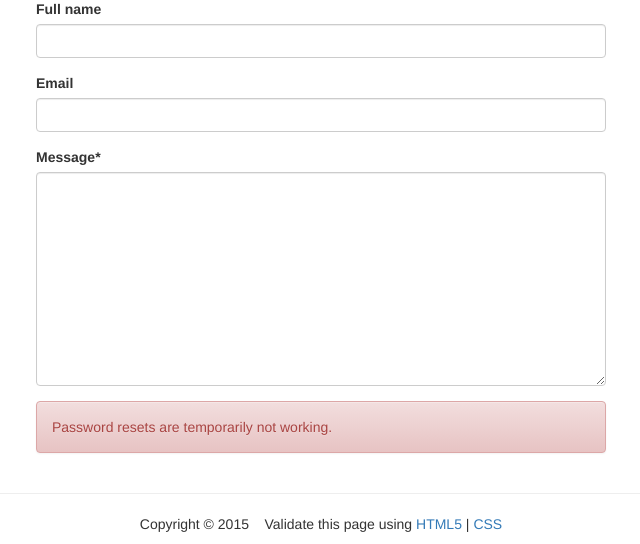
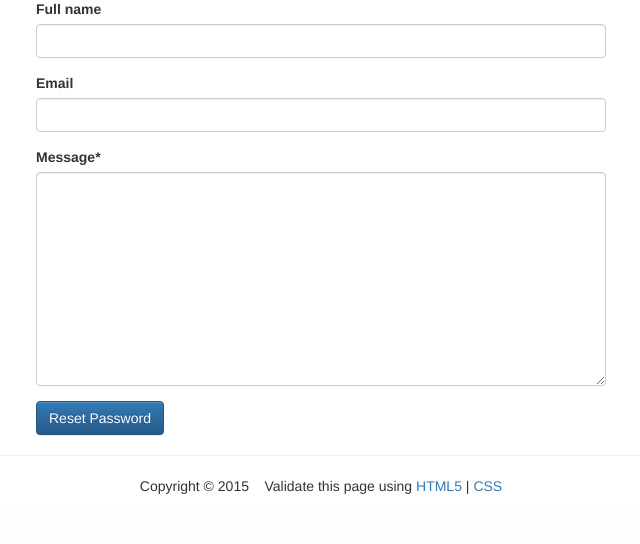
Before and after one commit to BKasin/club-websystem, a Django app: template src/templates/registration/password_reset_form.html in a window 1280 px wide. Shown: the part 381-925 px from the top of the page, without its empty margins (319-959 px from the left). After the commit the page ends 875 px from the top, so only its background shows below. Run offline with Django 3.2, Linux system fonts and the light colour scheme; the template is opened without the code that fills it: values that come from a table or form of the project are taken from there, others are empty; parts of the project's set-up code (start-up, migrations or seed data) failed here and were passed over; some libraries are stand-ins or nearby versions.

Commit message:
Fixed #19. Password resets fixed by pull request #24

```diff
--- a/src/templates/registration/password_reset_form.html
+++ b/src/templates/registration/password_reset_form.html
@@ -8,7 +8,6 @@
 <form method="post" action=".">
   {% csrf_token %}
   {{ form|crispy }}
-  <!--<input class='btn btn-primary' type="submit" value="Reset Password" />-->
-  <div class="alert alert-danger">Password resets are temporarily not working.</div>
+  <input class='btn btn-primary' type="submit" value="Reset Password" />
 </form>
 {% endblock %}
```
